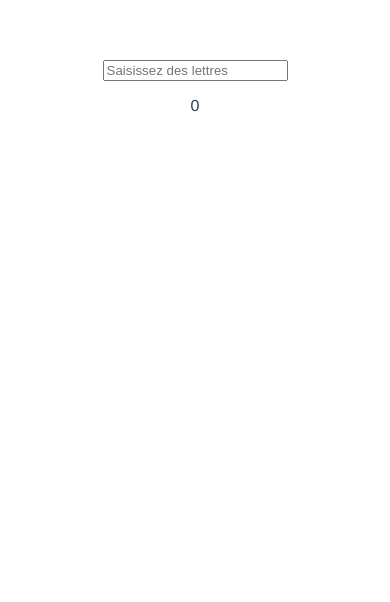
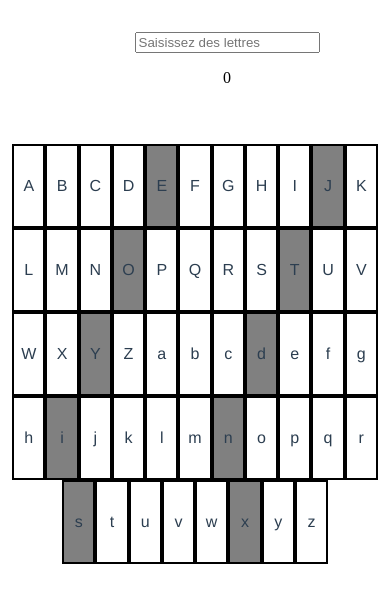
Before and after one commit to EdenSchoolFrance/RevisionsJS, a website built with Vite: page revisionsJS_23_05/index.html in a window 390 px wide. Built offline with nearby package versions, Linux system fonts and the light colour scheme.

Commit message:
show letter and filter

```diff
--- a/revisionsJS_23_05/index.html
+++ b/revisionsJS_23_05/index.html
@@ -7,6 +7,9 @@
     <title>Revision</title>
   </head>
   <body>
+    <header>
+
+    </header>
     <div id="app" class="container">
 
     </div>
--- a/revisionsJS_23_05/main.js
+++ b/revisionsJS_23_05/main.js
@@ -46,13 +46,54 @@ majmin(alphabet, "j");
 // const app = document.querySelector("div");
 // const app = document.querySelector(".container");
 const app = document.querySelector("#app");
-
+const header = document.querySelector("header");
 const input = document.createElement("input");
 input.placeholder = "Saisissez des lettres";
-app.appendChild(input);
+header.appendChild(input);
 const p = document.createElement("p");
 p.textContent = 0;
-app.appendChild(p);
+header.appendChild(p);
 input.addEventListener("input", () => {
   p.textContent = input.value.length;
+  changeAlphabet();
 });
+
+let filtredAlphabet = alphabet.split("");
+
+const changeAlphabet = () => {
+  let inputValue = input.value.split("");
+
+  if (inputValue.length == 0) {
+    filtredAlphabet = alphabet;
+  } else {
+    filtredAlphabet = alphabet.split("").filter((e) => {
+      return inputValue.includes(e);
+    });
+  }
+  showLetters();
+};
+
+const alphabetList = document.createElement("ul");
+alphabetList.classList = "desktop";
+app.appendChild(alphabetList);
+const showLetters = () => {
+  alphabetList.innerHTML = "";
+  for (let i = 0; i < filtredAlphabet.length; i++) {
+    const letter = document.createElement("li");
+    letter.style.display = "inline-block";
+    letter.style.height = "5rem";
+    letter.textContent = filtredAlphabet[i];
+    alphabetList.appendChild(letter);
+  }
+};
+showLetters();
+const changeDisplay = () => {
+  if (window.innerWidth < 576) {
+    alphabetList.classList = "smartphone";
+  } else if (window.innerWidth < 992 && window.innerWidth > 576) {
+    alphabetList.classList = "tablette";
+  } else {
+    alphabetList.classList = "desktop";
+  }
+};
+window.addEventListener("resize", changeDisplay);
--- a/revisionsJS_23_05/style.css
+++ b/revisionsJS_23_05/style.css
@@ -1,8 +1,58 @@
+body{
+  margin: 0;
+}
+header{
+  position: fixed;
+  top: 0;
+  left: 0;
+  width: 100%;
+  padding: 2rem;
+  background-color: white;
+  text-align: center;
+}
 #app {
   font-family: Avenir, Helvetica, Arial, sans-serif;
   -webkit-font-smoothing: antialiased;
   -moz-osx-font-smoothing: grayscale;
+  color: #2c3e50;
+  margin-top: 8rem;
+  display: flex;
+  flex-direction: column;
+  align-items: center;
+}
+ul{
+  list-style: none;
+  padding: 0;
+  width: 100%;
+  display: flex;
+  flex-wrap: wrap;
+  justify-content: center;
+}
+li{
+  line-height: 5rem;
   text-align: center;
-  color: #2c3e50;
-  margin-top: 60px;
+  border: solid green 2px;
 }
+li:nth-child(5n){
+  background-color: gray;
+}
+.desktop li{
+  flex: 0 0 7.5%
+}
+.tablette li{
+  flex: 0 0 15%
+}
+.smartphone li{
+  flex: 0 0 45%
+}
+
+@media(max-width: 992px) {
+  ul li{
+    border-color: red;
+  }
+}
+@media(max-width: 576px) {
+  ul li{
+    border-color: black;
+  }
+}
```
